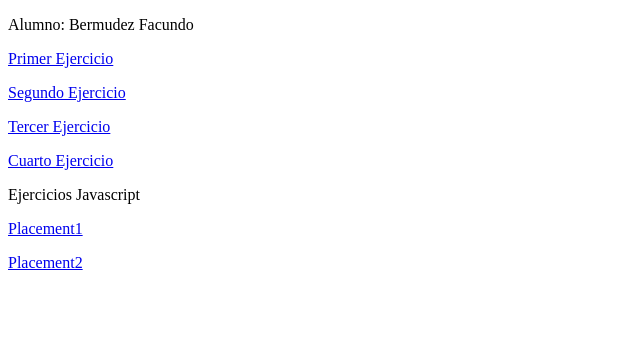
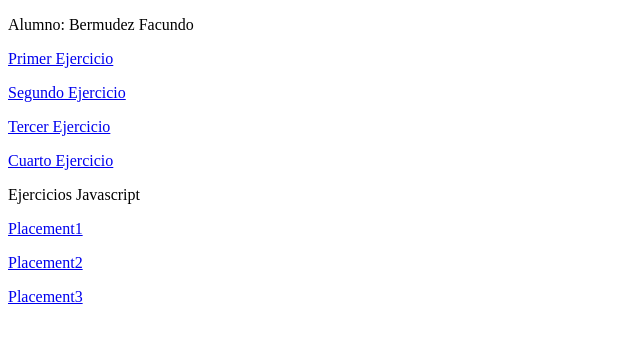
Before and after one commit to BermudezFacundo/SistemasdeControl6A, a plain HTML site: page index.html in a window 1280 px wide. Shown: the whole page, without its empty margins (0-640 px from the left). Drawn offline with Linux system fonts and the light colour scheme.

Commit message:
Update index.html

```diff
--- a/index.html
+++ b/index.html
@@ -13,5 +13,6 @@
 		<p>Ejercicios Javascript </p>
 		<p><a href="javascript/Holamundo.html">Placement1</a></p>
 		<p><a href="javascript/holamundoboton.html">Placement2</a></p>
+		<p><a href="javascript/placement3.html">Placement3</a></p>
 	</body>
 </html>
```
